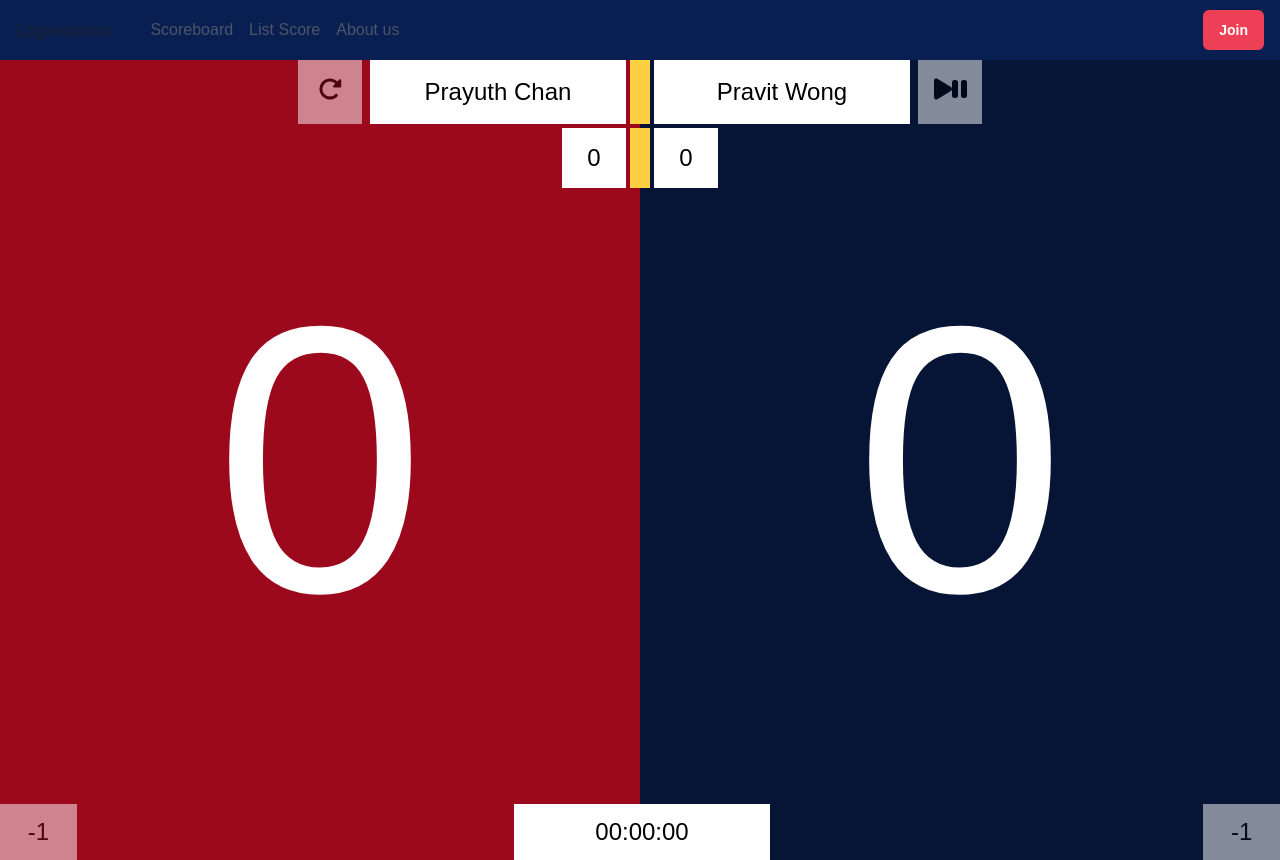
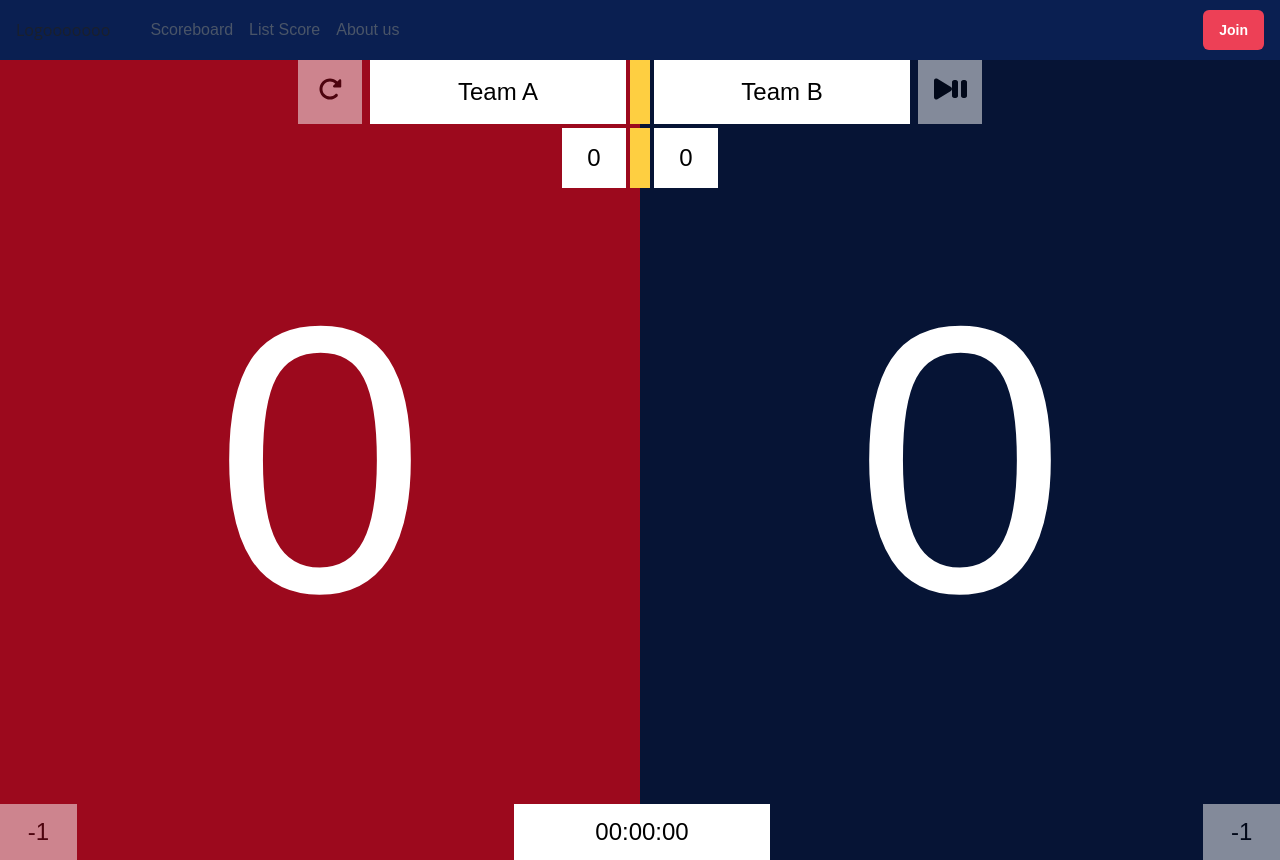
Before and after one commit to JakkapatB/WebscoreboardNewversion, a Next.js app: page /scoreboard in a window 1280 px wide. Built offline with nearby package versions, Linux system fonts and the light colour scheme.

Commit message:
Update scoreboard.js
Create variable to keep team name

```diff
--- a/src/pages/scoreboard.js
+++ b/src/pages/scoreboard.js
@@ -33,6 +33,18 @@ function scoreboard() {
   const [time, setTime] = useState(0);
   // const [running, setRunning] = useState(false);
   const [running, setRunning] = useBoolean();
+  const [teamAName, setTeamAName] = useState("Team A");
+  const [teamBName, setTeamBName] = useState("Team B");
+
+  const onChange_A_NameHandler = (event) => {
+    setTeamAName(event.target.value)
+    // console.log(teamAName)
+  };
+  const onChange_B_NameHandler = (event) => {
+    setTeamBName(event.target.value)
+    // console.log(teamBName)
+  };
+
   const timeToString =
     ("0" + Math.floor((time / 60000) % 60)).slice(-2) +
     ":" +
@@ -62,6 +74,7 @@ function scoreboard() {
       set_score_b(scoreB);
       set_set_a(setA);
       set_set_b(setB);
+
     }
     // console.log(x);
   }
@@ -245,11 +258,12 @@ function scoreboard() {
               <Editable
                 color="black"
                 fontSize="2xl"
-                defaultValue="Prayuth Chan"
+                defaultValue={teamAName}
                 userSelect="none"
+
               >
                 <EditablePreview />
-                <EditableInput />
+                <EditableInput onChange={onChange_A_NameHandler}/>
               </Editable>
             </Center>
           </Box>
@@ -277,9 +291,9 @@ function scoreboard() {
               {/* <Text color="black" fontSize="2xl" userSelect="none">
                 Pravit Wong
               </Text> */}
-              <Editable color="black" fontSize="2xl" defaultValue="Pravit Wong">
+              <Editable color="black" fontSize="2xl" defaultValue={teamBName} >
                 <EditablePreview />
-                <EditableInput />
+                <EditableInput onChange={onChange_B_NameHandler}/>
               </Editable>
             </Center>
           </Box>
```
